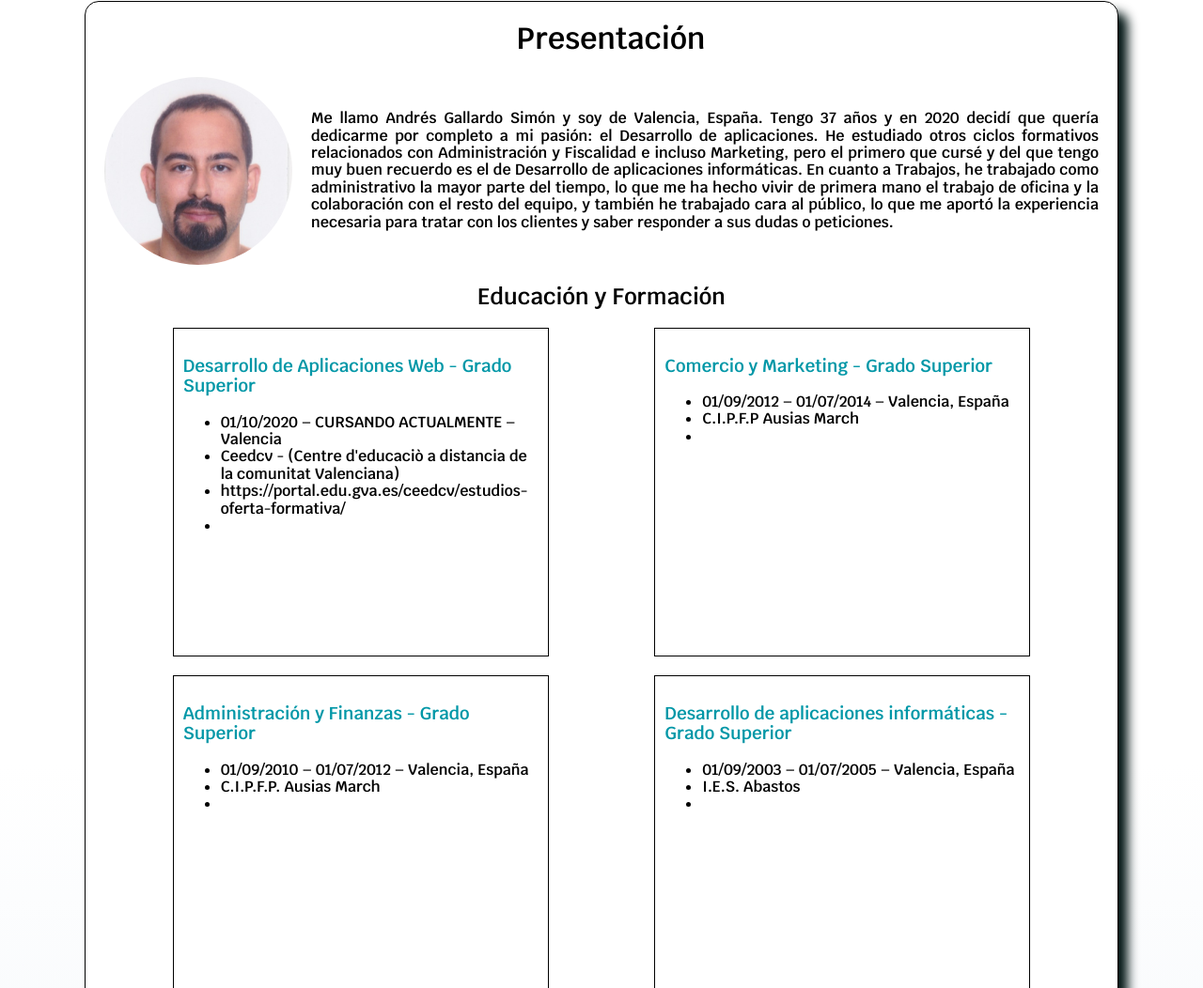
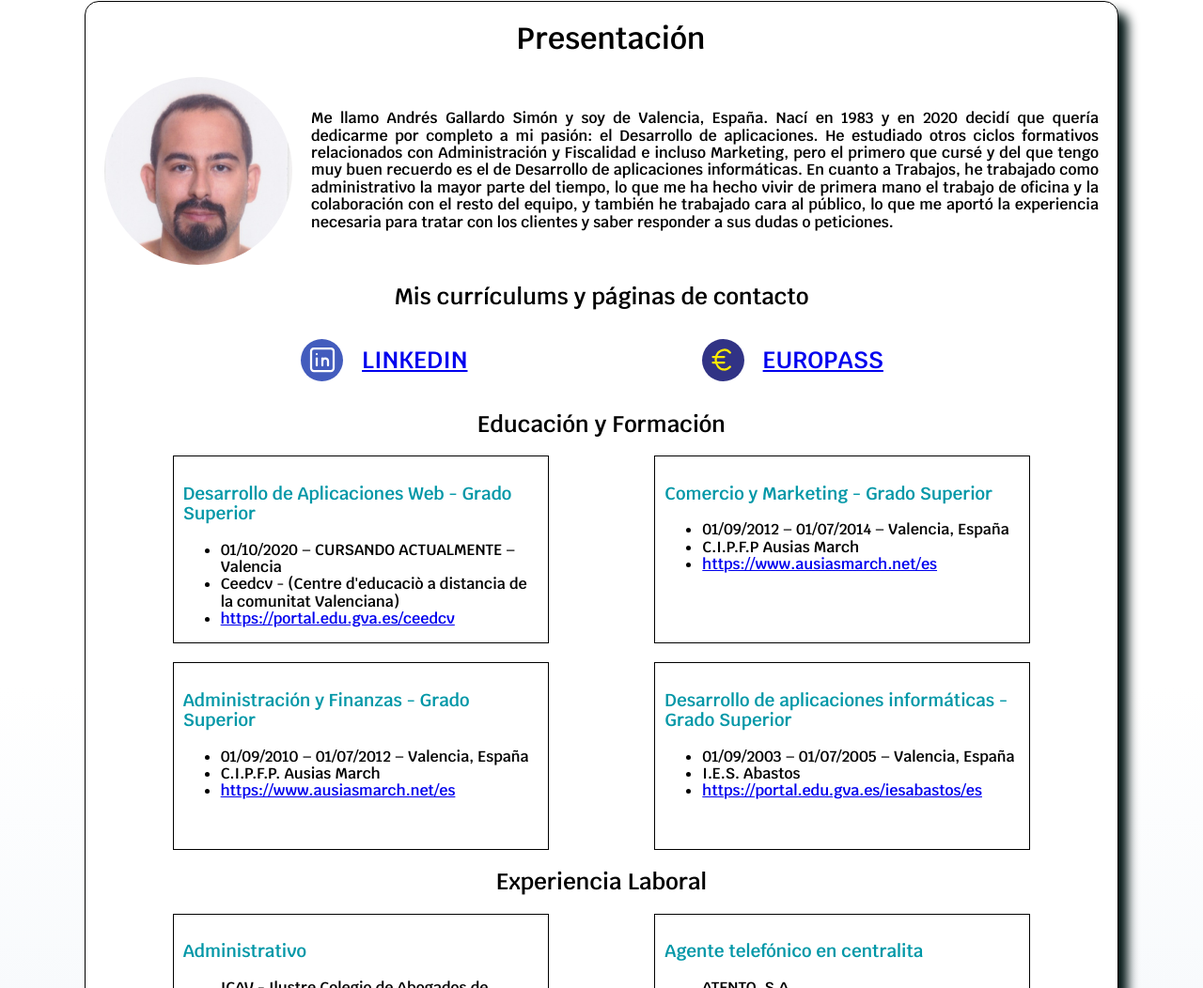
Before and after one commit to Alderan7/curriculum, a plain HTML site: page cv.html in a window 1280 px wide. Shown: the part 729-1781 px from the top of the page at 94% size. Drawn offline with Linux system fonts and the light colour scheme.

Commit message:
Curriculum - Actualizacion3

```diff
--- a/css/estilos.css
+++ b/css/estilos.css
@@ -26,14 +26,15 @@ html{
 
 body{
     font-size:16px;
+    font-weight: 600;
 }
 
 .titulo{
     text-align: center;
     font-size:3.8rem;
+}
 
 
-}
 
 header{
     height: 15rem;
@@ -557,6 +558,10 @@ p{
 
 /**PORTFOLIO**/
 
+.portfolio__seccion{
+    margin-bottom:2rem;
+}
+
 .portfolio{
     display:flex;
     padding:2rem;
@@ -614,7 +619,28 @@ p{
     background-size: 200%;
 }
 
+.icono{
+    width:45px;
+    height: 45px;
+    border-radius: 50%;
+    background-color: black;
+    display:flex;
+    align-items: center;
+    justify-content: center;
+}
 
+.enlace__git{
+    display:flex;
+    align-items:center;
+    justify-content:center;
+    flex-direction: row;
+    width: 100%;
+}
+
+.texto__git{
+    display:inline-block;
+    font-size: 2.5rem;
+}
 
 
 
@@ -745,12 +771,20 @@ footer, footer p{
 
 }
 
-.main__estudios>div, .main__trabajos>div, .main__competencias>div{
+.main__trabajos>div, .main__competencias>div{
     border: 1px solid black;
     width:40rem;
     height: 35rem;
     padding:1rem;
 }
+
+.main__estudios--tamaño{
+    height: 20rem;
+    border: 1px solid black;
+    width:40rem;
+    padding:1rem;
+}
+
 .main__foto{
     background-image: url("../img/Foto\ Andres\ 2.jpeg");
     background-repeat: no-repeat;
@@ -769,3 +803,48 @@ footer, footer p{
 .sin__punto{
     list-style: none;
 }
+
+.enlace__in{
+    display:flex;
+    align-items:center;
+    justify-content:center;
+    flex-direction: row;
+}
+
+.texto__in{
+    font-size: 2.5rem;
+}
+
+.icono__in{
+    width:45px;
+    height: 45px;
+    border-radius: 50%;
+    background-color: #435CBD;
+    display:flex;
+    align-items: center;
+    justify-content: center;
+}
+
+.enlaces__cv{
+    display:flex;
+    flex-direction: row;
+    justify-content: space-evenly;
+    align-items: center;
+}
+
+
+
+.icono__eu{
+    width:45px;
+    height: 45px;
+    border-radius: 50%;
+    background-color: #313385;
+    display:flex;
+    align-items: center;
+    justify-content: center;
+}
+
+.lenguajes{
+    text-transform: uppercase;
+    font-weight:700;
+}
--- a/cv.html
+++ b/cv.html
@@ -50,45 +50,60 @@
         <h1 class="titulo__sobremi">Presentación</h1>
         <div class="main__presentacion">
             <div class="main__foto"></div>
-            <p class="main__texto">Me llamo Andrés Gallardo Simón y soy de Valencia, España. Tengo 37 años y en 2020 decidí que quería dedicarme por completo a mi pasión: el Desarrollo de aplicaciones. He estudiado otros ciclos formativos
+            <p class="main__texto">Me llamo Andrés Gallardo Simón y soy de Valencia, España. Nací en 1983 y en 2020 decidí que quería dedicarme por completo a mi pasión: el Desarrollo de aplicaciones. He estudiado otros ciclos formativos
                 relacionados con Administración y Fiscalidad e incluso Marketing, pero el primero que cursé y del que tengo muy buen recuerdo es el de Desarrollo de aplicaciones informáticas. En cuanto a Trabajos, he trabajado
                 como administrativo la mayor parte del tiempo, lo que me ha hecho vivir de primera mano el trabajo de oficina y la colaboración con el resto del equipo, y también he trabajado cara al público, lo que me
                 aportó la experiencia necesaria para tratar con los clientes y saber responder a sus dudas o peticiones.
             </p>
         </div>
+        <h2>Mis currículums y páginas de contacto</h2>
+        <div class="enlaces__cv">
+        <a class="enlace__in" href="https://www.linkedin.com/in/andr%C3%A9s-gallardo-a9ab3274/" target="_blank"><div class="icono__in"><svg xmlns="http://www.w3.org/2000/svg" class="icon icon-tabler icon-tabler-brand-linkedin" width="36" height="36" viewBox="0 0 24 24" stroke-width="1.5" stroke="#ffffff" fill="none" stroke-linecap="round" stroke-linejoin="round">
+            <path stroke="none" d="M0 0h24v24H0z" fill="none"/>
+            <rect x="4" y="4" width="16" height="16" rx="2" />
+            <line x1="8" y1="11" x2="8" y2="16" />
+            <line x1="8" y1="8" x2="8" y2="8.01" />
+            <line x1="12" y1="16" x2="12" y2="11" />
+            <path d="M16 16v-3a2 2 0 0 0 -4 0" />
+          </svg></div><p class="texto__in">LINKEDIN</p></a>
+          <a class="enlace__in" href="https://europa.eu/!fD37KY" target="_blank"><div class="icono__eu"><svg xmlns="http://www.w3.org/2000/svg" class="icon icon-tabler icon-tabler-currency-euro" width="36" height="36" viewBox="0 0 24 24" stroke-width="1.5" stroke="#ffec00" fill="none" stroke-linecap="round" stroke-linejoin="round">
+            <path stroke="none" d="M0 0h24v24H0z" fill="none"/>
+            <path d="M17.2 7a6 7 0 1 0 0 10" />
+            <path d="M13 10h-8m0 4h8" />
+          </svg></div><p class="texto__in">EUROPASS</p></a>
+        </div>
         <h2>Educación y Formación</h2>
         <div class="main__estudios">
-            <div >
+            <div class="main__estudios--tamaño">
                 <h3>Desarrollo de Aplicaciones Web - Grado Superior</h3>
                 <ul>
                     <li>01/10/2020 – CURSANDO ACTUALMENTE – Valencia</li>
                     <li>Ceedcv - (Centre d'educaciò a distancia de la comunitat Valenciana)</li>
-                    <li>https://portal.edu.gva.es/ceedcv/estudios-oferta-formativa/</li>
-                    <li></li>
+                    <li><a href="https://portal.edu.gva.es/ceedcv/estudios-oferta-formativa/" target="_blank">https://portal.edu.gva.es/ceedcv</a></li>
                 </ul>
             </div>
-            <div>
+            <div class="main__estudios--tamaño">
                 <h3>Comercio y Marketing - Grado Superior</h3>
                 <ul>
                     <li>01/09/2012 – 01/07/2014 – Valencia, España</li>
                     <li>C.I.P.F.P Ausias March</li>
-                    <li></li>
+                    <li><a href="https://www.ausiasmarch.net/es" target="_blank">https://www.ausiasmarch.net/es</a></li>
                 </ul>
             </div>
-            <div>
+            <div class="main__estudios--tamaño">
                 <h3>Administración y Finanzas - Grado Superior</h3>
                 <ul>
                     <li>01/09/2010 – 01/07/2012 – Valencia, España</li>
                     <li>C.I.P.F.P. Ausias March</li>
-                    <li></li>
+                    <li><a href="https://www.ausiasmarch.net/es" target="_blank">https://www.ausiasmarch.net/es</a></li>
                 </ul>
             </div>
-            <div>
+            <div class="main__estudios--tamaño">
                 <h3>Desarrollo de aplicaciones informáticas - Grado Superior</h3>
                 <ul>
                     <li>01/09/2003 – 01/07/2005 – Valencia, España</li>
                     <li>I.E.S. Abastos</li>
-                    <li></li>
+                    <li><a href="https://portal.edu.gva.es/iesabastos/es" target="_blank">https://portal.edu.gva.es/iesabastos/es</a></li>
                 </ul>
             </div>
         </div>
```
Also changed, not shown: index.html (+10 -9 lines), portfolio.html (+4 -0 lines).
